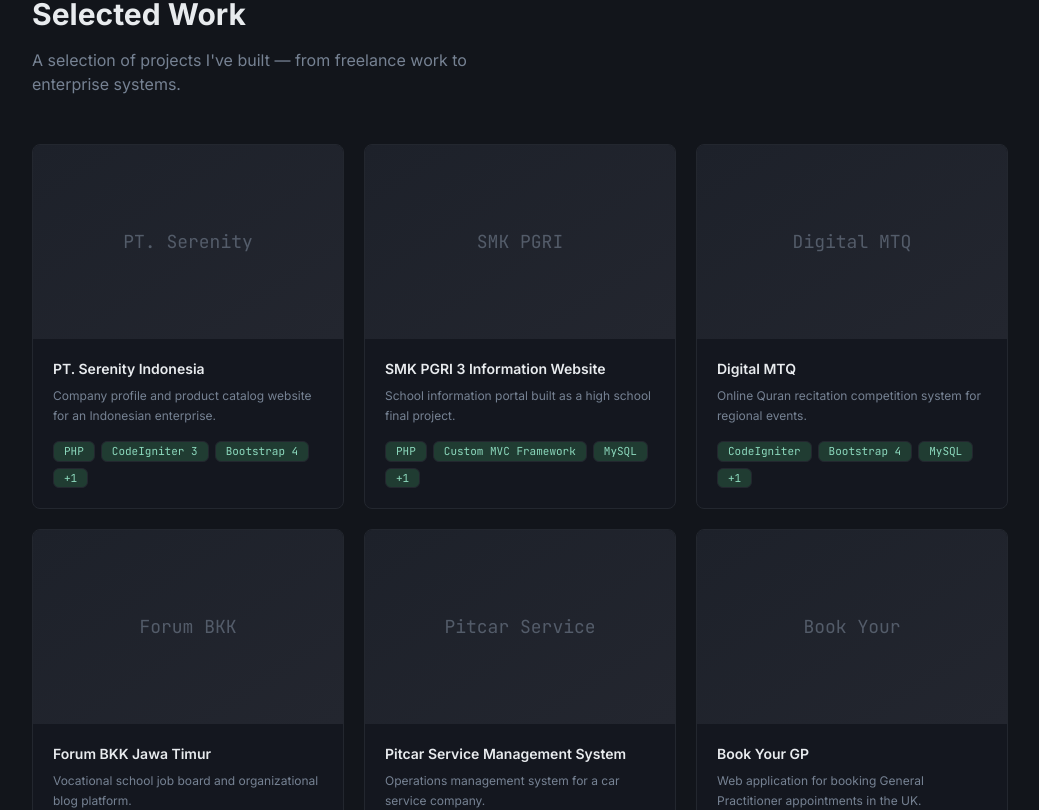
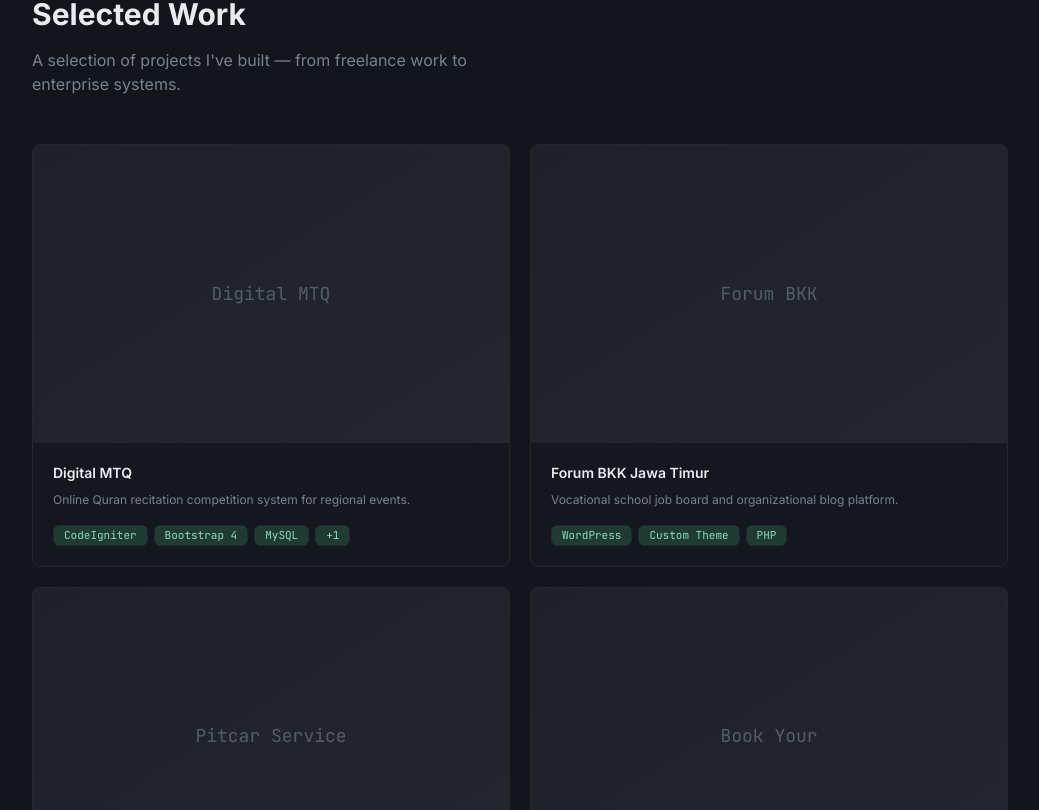
Before and after one commit to ucencode/ucencode.github.io, a React (Vite) app: page / in a window 1280 px wide. Shown: the part 1590-2400 px from the top of the page, without its empty margins (120-1159 px from the left). Built offline with nearby package versions, Linux system fonts and the light colour scheme.

Commit message:
chore: make the main project to 4 projects 2-2

```diff
--- a/src/components/Projects.tsx
+++ b/src/components/Projects.tsx
@@ -23,7 +23,7 @@ const Projects = () => {
           </p>
         </SectionReveal>
 
-        <div className="grid sm:grid-cols-2 lg:grid-cols-3 gap-5">
+        <div className="grid md:grid-cols-2 gap-5">
           {projects.map((project, i) => (
             <SectionReveal key={project.id} delay={i * 80}>
               <button
--- a/src/data/projects.ts
+++ b/src/data/projects.ts
@@ -10,32 +10,32 @@ export interface Project {
 }
 
 export const projects: Project[] = [
-  {
-    id: "serenity",
-    title: "PT. Serenity Indonesia",
-    shortDescription:
-      "Company profile and product catalog website for an Indonesian enterprise.",
-    techStack: ["PHP", "CodeIgniter 3", "Bootstrap 4", "MySQL"],
-    problem:
-      "The company needed an online presence to showcase their products, catalogs, and company information to clients and partners.",
-    solution:
-      "Built a full company profile website with a dynamic product catalog system, allowing the team to manage and display products with detailed specifications.",
-    outcome:
-      "Enabled digital product showcase, improving client engagement and reducing the need for physical catalogs.",
-  },
-  {
-    id: "smk-pgri",
-    title: "SMK PGRI 3 Information Website",
-    shortDescription:
-      "School information portal built as a high school final project.",
-    techStack: ["PHP", "Custom MVC Framework", "MySQL", "CSS"],
-    problem:
-      "The vocational high school needed a centralized web platform for distributing school information, announcements, and resources.",
-    solution:
-      "Designed and built a custom MVC-based information website from scratch, implementing a clean architecture pattern similar to CodeIgniter.",
-    outcome:
-      "Served as the school's primary information portal. Demonstrated strong architectural understanding as a final project.",
-  },
+  // {
+  //   id: "serenity",
+  //   title: "PT. Serenity Indonesia",
+  //   shortDescription:
+  //     "Company profile and product catalog website for an Indonesian enterprise.",
+  //   techStack: ["PHP", "CodeIgniter 3", "Bootstrap 4", "MySQL"],
+  //   problem:
+  //     "The company needed an online presence to showcase their products, catalogs, and company information to clients and partners.",
+  //   solution:
+  //     "Built a full company profile website with a dynamic product catalog system, allowing the team to manage and display products with detailed specifications.",
+  //   outcome:
+  //     "Enabled digital product showcase, improving client engagement and reducing the need for physical catalogs.",
+  // },
+  // {
+  //   id: "smk-pgri",
+  //   title: "SMK PGRI 3 Information Website",
+  //   shortDescription:
+  //     "School information portal built as a high school final project.",
+  //   techStack: ["PHP", "Custom MVC Framework", "MySQL", "CSS"],
+  //   problem:
+  //     "The vocational high school needed a centralized web platform for distributing school information, announcements, and resources.",
+  //   solution:
+  //     "Designed and built a custom MVC-based information website from scratch, implementing a clean architecture pattern similar to CodeIgniter.",
+  //   outcome:
+  //     "Served as the school's primary information portal. Demonstrated strong architectural understanding as a final project.",
+  // },
   {
     id: "digital-mtq",
     title: "Digital MTQ",
```
